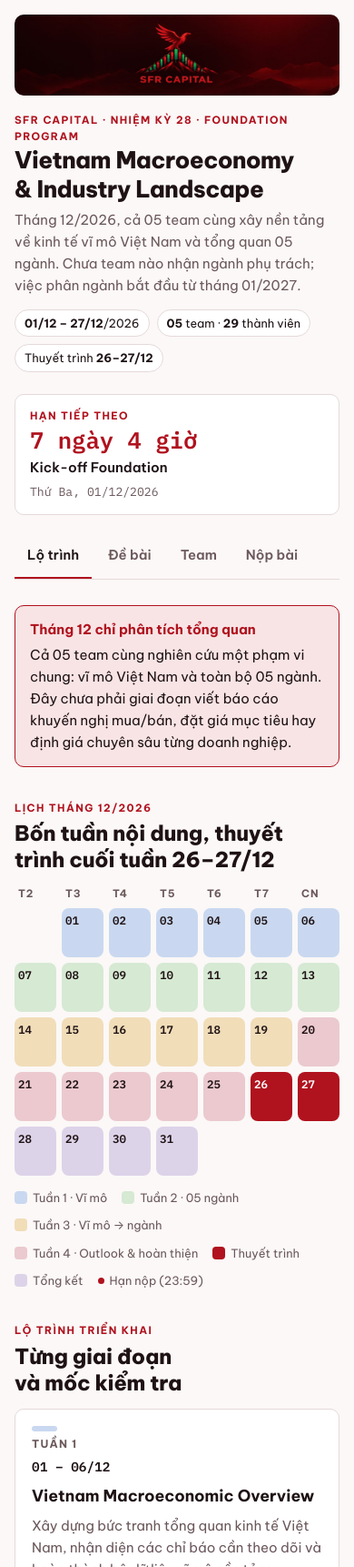
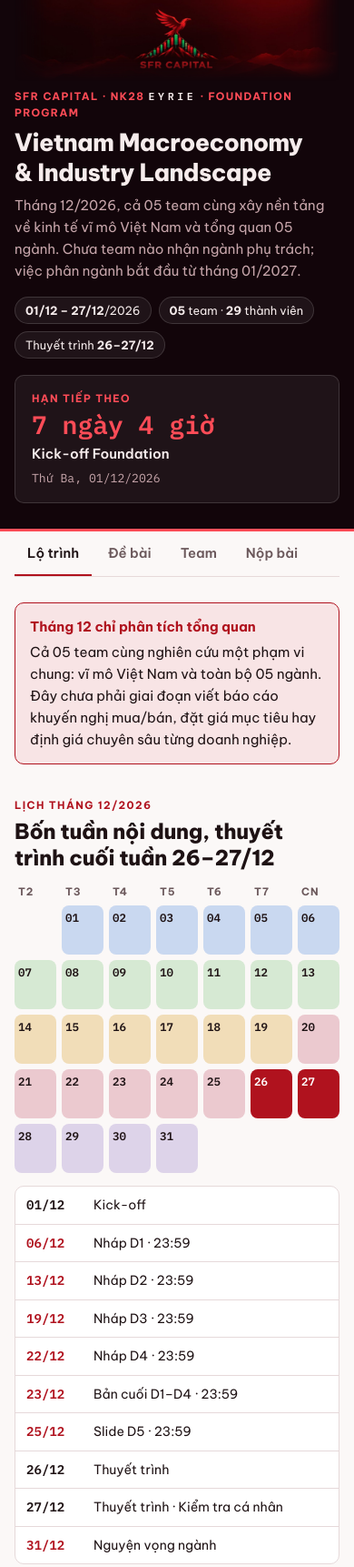
Before and after one commit to laihoanghai2006-sketch/SFR-Capital-NK28, a plain HTML site: page index.html in a window 390 px wide. Shown: the top 1722 px of the page at 91% size. Drawn offline with Linux system fonts and the light colour scheme.

Commit message:
Redesign header in EYRIE colors, add link preview, favicon, phone milestones and team finder
Co-Authored-By: Claude Opus 5.5 <noreply@anthropic.com>
Claude-Session: https://claude.ai/code/session_01Bsi5qHCD7fcYAtZNZqTmou

```diff
--- a/index.html
+++ b/index.html
@@ -5,6 +5,18 @@
 <meta name="viewport" content="width=device-width,initial-scale=1,viewport-fit=cover">
 <style>:root{box-sizing:border-box;padding-top:env(safe-area-inset-top,0px);padding-bottom:env(safe-area-inset-bottom,0px)}body{margin:0}img{max-width:100%}</style>
 <title>SFR Capital Foundation</title>
+<meta name="description" content="Lộ trình, đề bài, phân team và nơi nộp bài cho Kỳ Foundation tháng 12/2026 của SFR Capital (NK28 EYRIE). Thuyết trình 26–27/12.">
+<meta name="theme-color" content="#12050A">
+<link rel="icon" type="image/png" href="favicon.png">
+<link rel="apple-touch-icon" href="apple-touch-icon.png">
+<meta property="og:type" content="website">
+<meta property="og:title" content="SFR Capital · Foundation Program 12/2026">
+<meta property="og:description" content="Vietnam Macroeconomy & Industry Landscape. Lộ trình, đề bài, phân team và nộp bài. Thuyết trình 26–27/12.">
+<meta property="og:image" content="https://sfr-capital-nk28.vercel.app/og.jpg">
+<meta property="og:image:width" content="1200">
+<meta property="og:image:height" content="630">
+<meta property="og:url" content="https://sfr-capital-nk28.vercel.app/">
+<meta name="twitter:card" content="summary_large_image">
 <link rel="preconnect" href="https://fonts.googleapis.com">
 <link rel="preconnect" href="https://fonts.gstatic.com" crossorigin>
 <link rel="stylesheet" href="https://fonts.googleapis.com/css2?family=Be+Vietnam+Pro:wght@400;500;600;700;800&family=IBM+Plex+Mono:wght@400;500;600&display=swap">
@@ -19,6 +31,7 @@
   --font-body:"Be Vietnam Pro",system-ui,-apple-system,"Segoe UI",sans-serif;
   --font-mono:"IBM Plex Mono",ui-monospace,"SFMono-Regular",Menlo,monospace;
   --radius:10px;
+  --hero-bg:#12050A; --hero-fg:#F6ECEC; --hero-muted:#C7A6AB; --hero-accent:#FF4C57; --hero-line:rgba(255,255,255,.14); --hero-card:rgba(255,255,255,.06);
 }
 @media (prefers-color-scheme: dark){:root:not([data-theme="light"]){
   --bg:#150B0D; --surface:#20120F; --sunken:#1B0E10; --fg:#F3E9EA; --muted:#B49FA2; --line:#3B2629;
@@ -35,10 +48,9 @@
 
 *{box-sizing:border-box}
 [hidden]{display:none!important}
-body{background:var(--bg);color:var(--fg);font-family:var(--font-body);font-size:15px;line-height:1.6;
-  padding-left:max(16px,env(safe-area-inset-left,0px));padding-right:max(16px,env(safe-area-inset-right,0px));padding-block:0 48px}
+body{background:var(--bg);color:var(--fg);font-family:var(--font-body);font-size:15px;line-height:1.6;padding-block:0 48px}
+.wrap,.hero-in{max-width:1080px;margin:0 auto;padding-left:max(16px,env(safe-area-inset-left,0px));padding-right:max(16px,env(safe-area-inset-right,0px));box-sizing:content-box}
 body::before{content:"";position:fixed;inset:0 0 auto;height:env(safe-area-inset-top,0px);z-index:10;background:var(--bg)}
-.wrap{max-width:1080px;margin:0 auto}
 h1,h2,h3,h4{font-family:var(--font-display);text-wrap:balance;margin:0;line-height:1.25}
 h2{font-size:1.45rem;font-weight:800;letter-spacing:-.01em}
 h3{font-size:1.1rem;font-weight:700}
@@ -50,23 +62,29 @@ a{color:var(--accent)}
 .muted{color:var(--muted)}
 :focus-visible{outline:2px solid var(--accent);outline-offset:2px}
 
-/* masthead */
-.mast{padding-top:16px;display:grid;gap:18px}
-.banner{width:100%;aspect-ratio:1800/447;max-width:100%;border-radius:var(--radius);overflow:hidden;background:#1a0507;display:block}
+/* hero: brand band in the EYRIE colors, same in both themes */
+.hero{background:var(--hero-bg);color:var(--hero-fg);border-bottom:3px solid var(--hero-accent)}
+.hero-in{padding-block:0 28px;display:grid;gap:8px}
+.banner{width:100%;max-width:100%;aspect-ratio:1800/446;display:block;
+  -webkit-mask-image:linear-gradient(to right,transparent,#000 10%,#000 90%,transparent),linear-gradient(to bottom,#000 70%,transparent);-webkit-mask-composite:source-in;
+  mask-image:linear-gradient(to right,transparent,#000 10%,#000 90%,transparent),linear-gradient(to bottom,#000 70%,transparent);mask-composite:intersect}
 .banner img{width:100%;height:100%;object-fit:cover;display:block}
-.mast-row{display:grid;grid-template-columns:minmax(0,1.4fr) minmax(0,1fr);gap:24px;align-items:end}
-.mast h1{font-size:clamp(1.6rem,4vw,2.4rem);font-weight:800;letter-spacing:-.02em}
-.mast .sub{margin-top:6px;color:var(--muted);max-width:60ch}
-.facts{display:flex;flex-wrap:wrap;gap:8px;margin-top:14px}
-.fact{font-size:.8rem;padding:4px 10px;border:1px solid var(--line);border-radius:999px;background:var(--surface)}
+.hero .eyebrow{color:var(--hero-accent)}
+.mast-row{display:grid;grid-template-columns:minmax(0,1.5fr) minmax(0,1fr);gap:28px;align-items:end}
+.hero h1{font-size:clamp(1.65rem,4.2vw,2.6rem);font-weight:800;letter-spacing:-.02em;margin-top:6px}
+.hero .sub{margin-top:8px;color:var(--hero-muted);max-width:60ch}
+.facts{display:flex;flex-wrap:wrap;gap:8px;margin-top:16px}
+.fact{font-size:.8rem;padding:4px 11px;border:1px solid var(--hero-line);border-radius:999px;background:var(--hero-card);color:var(--hero-fg)}
 .fact b{font-weight:700}
-.next{background:var(--surface);border:1px solid var(--line);border-radius:var(--radius);padding:14px 16px;display:grid;gap:4px}
-.next .when{font-family:var(--font-mono);font-size:1.6rem;font-weight:600;color:var(--accent);line-height:1.1}
+.eyrie{font-family:var(--font-mono);font-weight:600;letter-spacing:.32em;color:var(--hero-fg)}
+.next{background:var(--hero-card);border:1px solid var(--hero-line);border-radius:var(--radius);padding:16px 18px;display:grid;gap:4px}
+.next .when{font-family:var(--font-mono);font-size:1.75rem;font-weight:600;color:var(--hero-accent);line-height:1.1}
 .next .what{font-weight:600}
-@media (max-width:720px){.mast-row{grid-template-columns:1fr}}
+.next .muted{color:var(--hero-muted)}
+@media (max-width:720px){.mast-row{grid-template-columns:1fr;gap:18px}}
 
 /* tabs */
-.tabs{position:sticky;top:env(safe-area-inset-top,0px);z-index:5;background:var(--bg);margin-top:20px;border-bottom:1px solid var(--line);
+.tabs{position:sticky;top:env(safe-area-inset-top,0px);z-index:5;background:var(--bg);margin-top:0;border-bottom:1px solid var(--line);
   display:flex;gap:4px;overflow-x:auto;scrollbar-width:none}
 .tabs a{flex:0 0 auto;padding:12px 14px;text-decoration:none;color:var(--muted);font-weight:600;font-size:.92rem;border-bottom:3px solid transparent;margin-bottom:-1px}
 .tabs a[aria-current="page"]{color:var(--fg);border-bottom-color:var(--accent)}
@@ -96,6 +114,20 @@ section{display:grid;gap:14px;min-width:0}
 .legend span{display:inline-flex;align-items:center;gap:6px}
 .legend i{width:14px;height:14px;border-radius:4px;display:inline-block}
 @media (max-width:560px){.day{min-height:54px;padding:4px}.day .ev{display:none}.day .n{font-size:.78rem}}
+
+.milestones{display:none;list-style:none;margin:0;padding:0;border:1px solid var(--line);border-radius:var(--radius);background:var(--surface)}
+.milestones li{display:grid;grid-template-columns:64px minmax(0,1fr);gap:10px;padding:9px 12px;border-bottom:1px solid var(--line);font-size:.88rem}
+.milestones li:last-child{border-bottom:0}
+.milestones .d{font-family:var(--font-mono);font-weight:600}
+.milestones li.dl .d{color:var(--accent)}
+.milestones li.done{color:var(--muted)}
+@media (max-width:560px){.milestones{display:block}}
+.finder{display:grid;gap:6px;max-width:420px}
+.finder-out{font-size:.9rem;min-height:1.4em}
+.finder-out b{color:var(--accent)}
+.team.dim{opacity:.35}
+.team.hit{border-color:var(--accent);box-shadow:0 0 0 1px var(--accent)}
+.team li.me span:first-child{color:var(--accent);font-weight:700}
 
 /* phases */
 .phases{display:grid;gap:12px}
@@ -173,12 +205,12 @@ button:disabled{opacity:.5;cursor:not-allowed}
 <body>
 
 
-<div class="wrap">
-  <header class="mast">
+<header class="hero">
+  <div class="hero-in">
     <div class="banner"><img src="banner.jpg" alt="SFR Capital: đại bàng đỏ đậu trên đỉnh núi nến"></div>
     <div class="mast-row">
       <div>
-        <div class="eyebrow">SFR Capital · Nhiệm kỳ 28 · Foundation Program</div>
+        <div class="eyebrow">SFR Capital · NK28 <span class="eyrie">EYRIE</span> · Foundation Program</div>
         <h1>Vietnam Macroeconomy &amp; Industry Landscape</h1>
         <p class="sub">Tháng 12/2026, cả 05 team cùng xây nền tảng về kinh tế vĩ mô Việt Nam và tổng quan 05 ngành. Chưa team nào nhận ngành phụ trách; việc phân ngành bắt đầu từ tháng 01/2027.</p>
         <div class="facts">
@@ -194,7 +226,10 @@ button:disabled{opacity:.5;cursor:not-allowed}
         <span class="muted mono" id="next-date" style="font-size:.82rem"></span>
       </div>
     </div>
-  </header>
+  </div>
+</header>
+
+<div class="wrap">
 
   <nav class="tabs" aria-label="Mục">
     <a href="#lo-trinh" data-view="lo-trinh">Lộ trình</a>
@@ -217,6 +252,7 @@ button:disabled{opacity:.5;cursor:not-allowed}
         <h2>Bốn tuần nội dung, thuyết trình cuối tuần 26–27/12</h2>
       </div>
       <div class="cal" id="cal"></div>
+      <ol class="milestones" id="milestones"></ol>
       <div class="legend">
         <span><i style="background:var(--w1)"></i>Tuần 1 · Vĩ mô</span>
         <span><i style="background:var(--w2)"></i>Tuần 2 · 05 ngành</span>
@@ -556,6 +592,12 @@ button:disabled{opacity:.5;cursor:not-allowed}
         <h2>05 team, 29 thành viên</h2>
         <p class="lede">Đây là danh sách phân team cho Kỳ Foundation sắp tới (01–27/12/2026). Trong kỳ này, team chưa gắn với ngành nào. Mỗi team có 01 Team Lead, 01 Vice Lead, các thành viên còn lại là Analyst.</p>
       </div>
+      <div class="finder">
+        <label for="find">Tìm tên của bạn
+          <input id="find" type="search" placeholder="Ví dụ: Minh Châu" autocomplete="off">
+        </label>
+        <span class="finder-out" id="find-out" aria-live="polite"></span>
+      </div>
       <div class="teams" id="teams"></div>
     </section>
     <section>
@@ -689,6 +731,28 @@ $("teams").innerHTML=Object.entries(TEAMS).map(([t,ms])=>`
   <article class="team"><div class="team-head"><span class="team-letter">Team ${t}</span><span class="muted mono" style="font-size:.8rem">${ms.length} người</span></div>
   <ol>${ms.map(([n,r,k])=>`<li><span>${esc(n)}<br><span class="role${r!=="Analyst"?" lead":""}">${r}</span></span><span class="k5">${k}</span></li>`).join("")}</ol></article>`).join("");
 
+/* ---------- milestones (phone) ---------- */
+(function(){
+  const today=new Intl.DateTimeFormat("en-CA",{timeZone:TZ}).format(new Date());
+  $("milestones").innerHTML=Object.entries(EV).map(([d,ev])=>{const key="2026-12-"+String(d).padStart(2,"0");
+    return `<li class="${DL.has(+d)?"dl":""}${key<today?" done":""}"><span class="d">${String(d).padStart(2,"0")}/12</span><span>${ev}${DL.has(+d)&&+d!==31?" · 23:59":""}</span></li>`}).join("");
+})();
+
+/* ---------- team finder ---------- */
+const norm=x=>x.normalize("NFD").replace(/[\u0300-\u036f]/g,"").replace(/đ/g,"d").replace(/Đ/g,"D").toLowerCase().trim();
+$("find").addEventListener("input",e=>{
+  const q=norm(e.target.value); const cards=[...document.querySelectorAll("#teams .team")];
+  cards.forEach(c=>{c.classList.remove("dim","hit");c.querySelectorAll("li").forEach(l=>l.classList.remove("me"))});
+  if(q.length<2){$("find-out").textContent="";return}
+  const hits=[];
+  Object.entries(TEAMS).forEach(([t,ms],i)=>ms.forEach(([n,r])=>{if(norm(n).includes(q))hits.push({t,n,r,i,j:ms.findIndex(m=>m[0]===n)})}));
+  if(!hits.length){$("find-out").textContent="Không tìm thấy tên này trong danh sách.";return}
+  const teamsHit=new Set(hits.map(h=>h.i));
+  cards.forEach((c,i)=>c.classList.add(teamsHit.has(i)?"hit":"dim"));
+  hits.forEach(h=>cards[h.i].querySelectorAll("li")[h.j].classList.add("me"));
+  $("find-out").innerHTML=hits.slice(0,3).map(h=>`<b>${esc(h.n)}</b>: Team ${h.t} · ${h.r}`).join("<br>")+(hits.length>3?`<br>và ${hits.length-3} kết quả khác`:"");
+});
+
 /* ---------- submission folders ---------- */
 const FOLDERS={
  A:"https://drive.google.com/drive/folders/1W2GqOwl7zO9CxrqzdMMqKvc3kNjUK9kn",
```
Also changed, not shown: apple-touch-icon.png (added), favicon.png (added), og.jpg (added).
